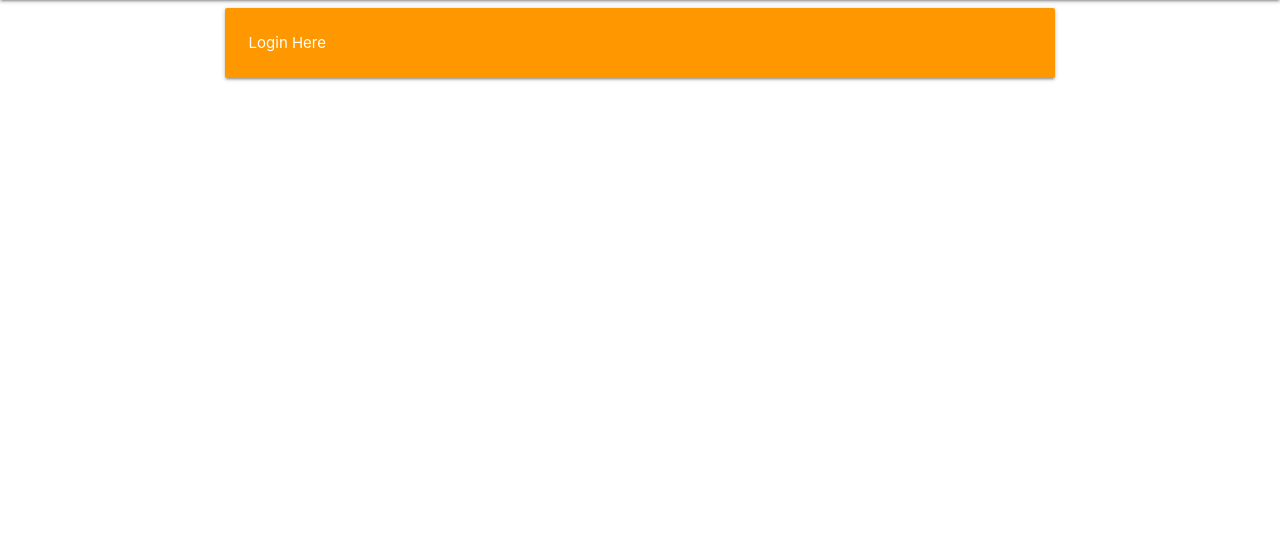
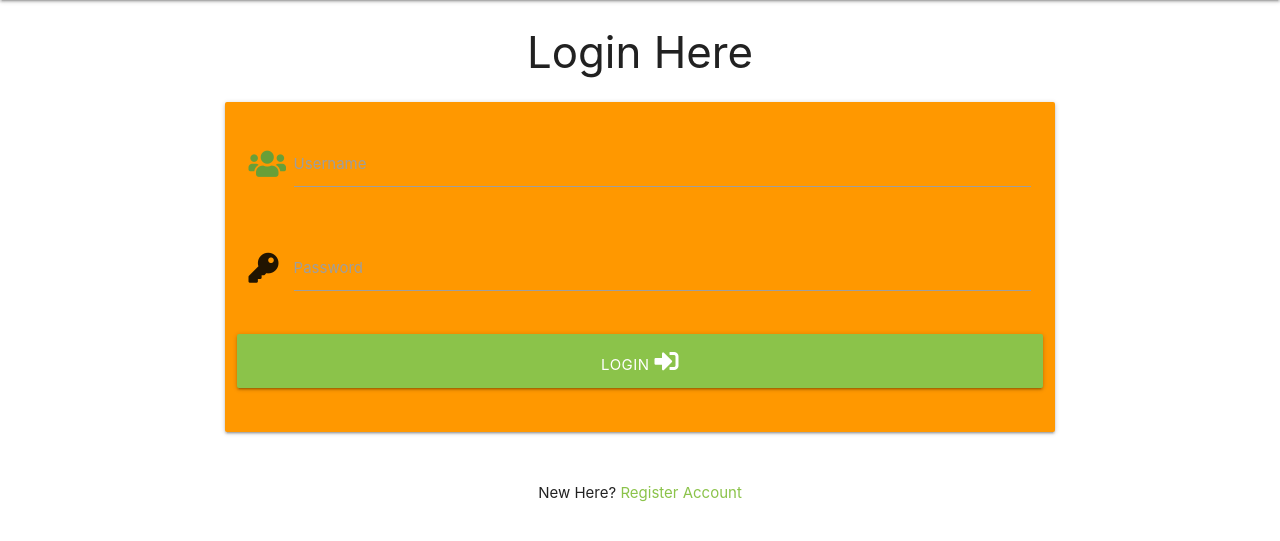
Before and after one commit to shiva123-coder/one-stop-solution, a Flask app: page /login in a window 1280 px wide. Shown: the part 64-605 px from the top of the page. Run offline with Flask 2, Linux system fonts and the light colour scheme; some libraries are stand-ins or nearby versions.

Commit message:
Login functionality added.

```diff
--- a/app.py
+++ b/app.py
@@ -40,6 +40,27 @@ def home():
 # route to login page
 @app.route("/login", methods=["GET", "POST"])
 def login():
+    if request.method == "POST":
+        # check if username is already exits in the database
+        existing_user = mongo.db.users.find_one(
+            {"username": request.form.get("username").lower()})
+
+        if existing_user:
+            # ensure hashed password matches user input
+            if check_password_hash(
+                existing_user["password"], request.form.get("password")):
+                    session["user"] = request.form.get("username").lower()
+                    flash("Welcome, {}".format(request.form.get("username")))
+            else:
+                # invalid password match
+                flash("Incorrect Username and/or Password")
+                return redirect(url_for("login"))
+
+        else:
+            # username doesn't exist
+            flash("Incorrect Username and/or Password")
+            return redirect(url_for("login"))
+
     return render_template("login.html")
 
 
--- a/templates/login.html
+++ b/templates/login.html
@@ -1,13 +1,44 @@
 {% extends "base.html" %}
 {% block content %}
 
-    <div class="row">
-        <form class="col s12 m8 offset-m2">
-            <div class="card-panel orange">
-                <span class="white-text">Login Here
-                </span>
+<h3 class="center-align">Login Here</h3>
+
+<div class="row">
+    <form class="col s12 m8 offset-m2" method="POST" action="{{ url_for('login') }}">
+        <div class="card-panel orange">
+            <!--------username------->
+            <div class="row">
+                <div class="input-field col s12">
+                    <i class="fas fa-users prefix light-green-text text-darken-2"></i>
+                    <input id="username" name="username" type="text" class="validate">
+                    <label for="username">Username</label>
+                </div>
             </div>
-        </form>
+            <!--------password------->
+            <div class="row">
+                <div class="input-field col s12">
+                    <i class="fas fa-key prefix light-blue-green-text text-darken-2"></i>
+                    <input id="password" name="password" type="password" class="validate">
+                    <label for="password">Password</label>
+                </div>
+            </div>
+            <!--------button------->
+            <div class="row">
+                <button type="submit" class="col s12 btn-large light-green">
+                    Login <i class="fas fa-sign-in-alt"></i>
+                </button>
+            </div>
+        </div>
+    </form>
+</div>
+<!---register option for new users-->
+<div class="row">
+    <div class="col s12">
+        <p class="center-align">
+            New Here?
+            <a href="{{ url_for('register') }}" class="light-green-text">Register Account</a>
+        </p>
     </div>
+</div>
 
 {% endblock %}
```
Also changed, not shown: templates/register.html (+9 -2 lines), static/css/style.css (line endings or trailing spaces).
